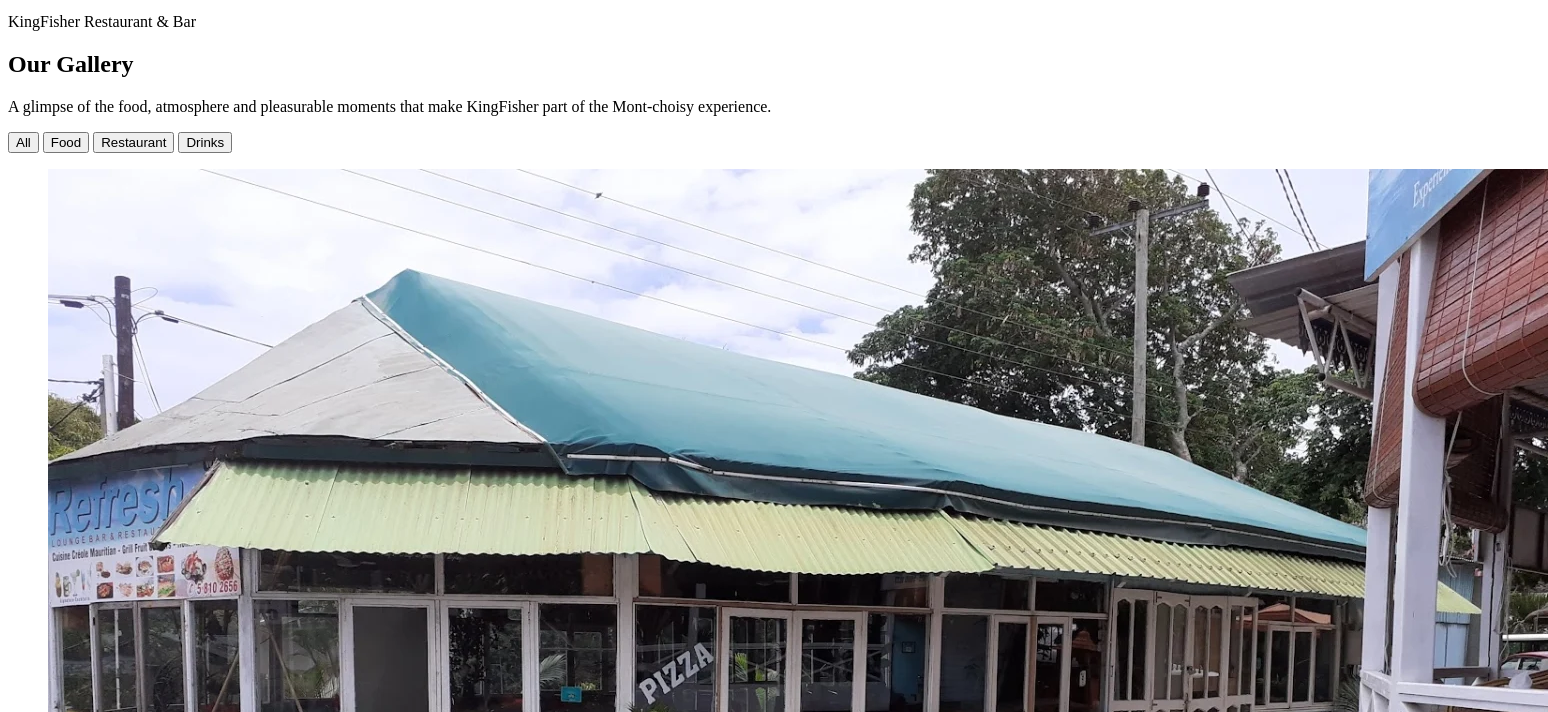
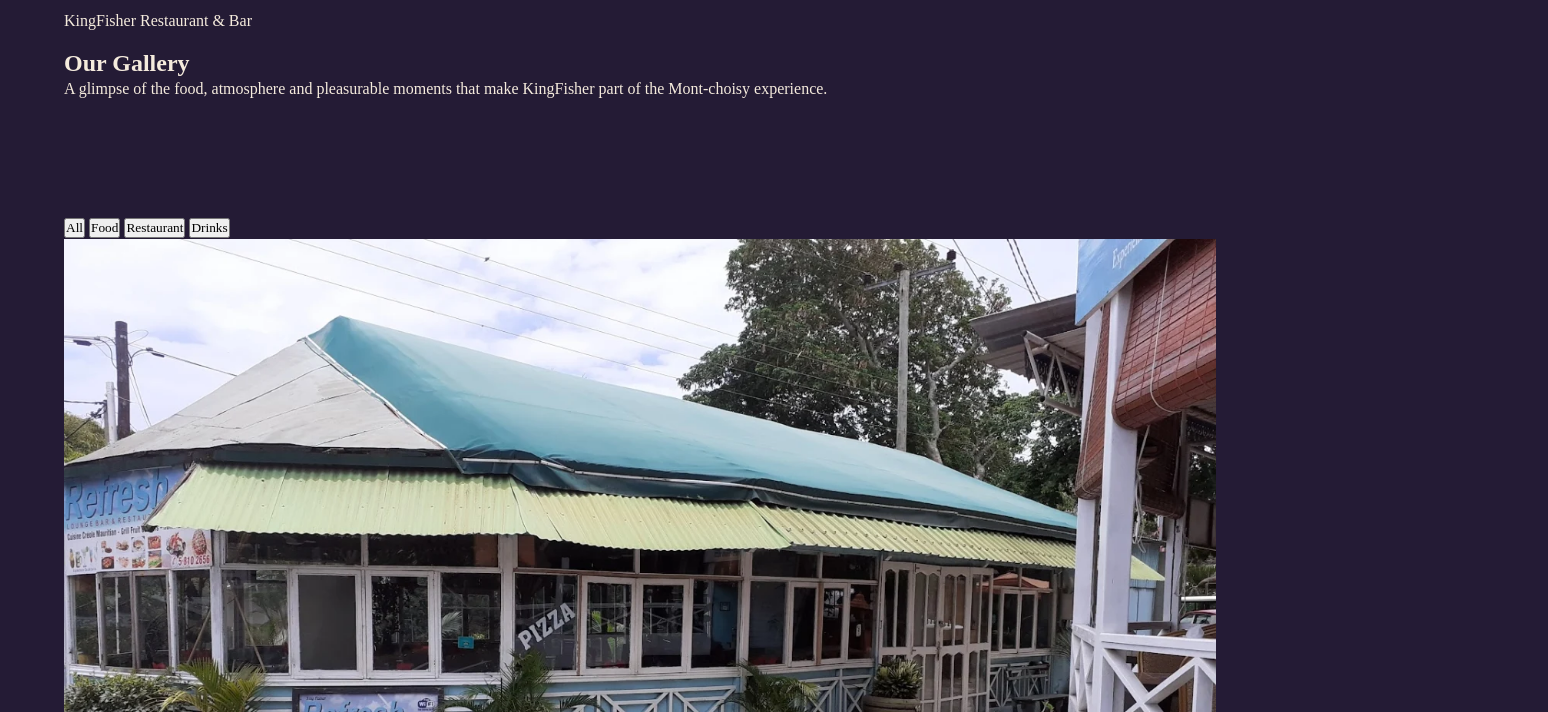
Before and after one commit to jeremieheman450-ux/Kingfisher-Website, a plain HTML site: page gallery.html in a window 1280 px wide. Shown: the part 120-832 px from the top of the page, 1548 px wide, since content can reach past the window. Drawn offline with Linux system fonts and the light colour scheme; the site is published under a folder, as on GitHub Pages, so addresses that start at the root find nothing; files whose address does not match are found by name.

Commit message:
Update gallery.html

```diff
--- a/gallery.html
+++ b/gallery.html
@@ -4,9 +4,9 @@
     <meta charset="UTF-8">
     <meta name="viewport" content="width=device-width, initial-scale=1.0">
     <title>Gallery | KingFisher Restaurant & Bar</title>
-    <link rel="stylesheet" href="/tokens.css">
-    <link rel="stylesheet" href="/global.css">
-    <link rel="stylesheet" href="/components.css">
+    <link rel="stylesheet" href="tokens.css">
+    <link rel="stylesheet" href="global.css">
+    <link rel="stylesheet" href="components.css">
 </head>
 <body>
       <header class="navbar">
```
